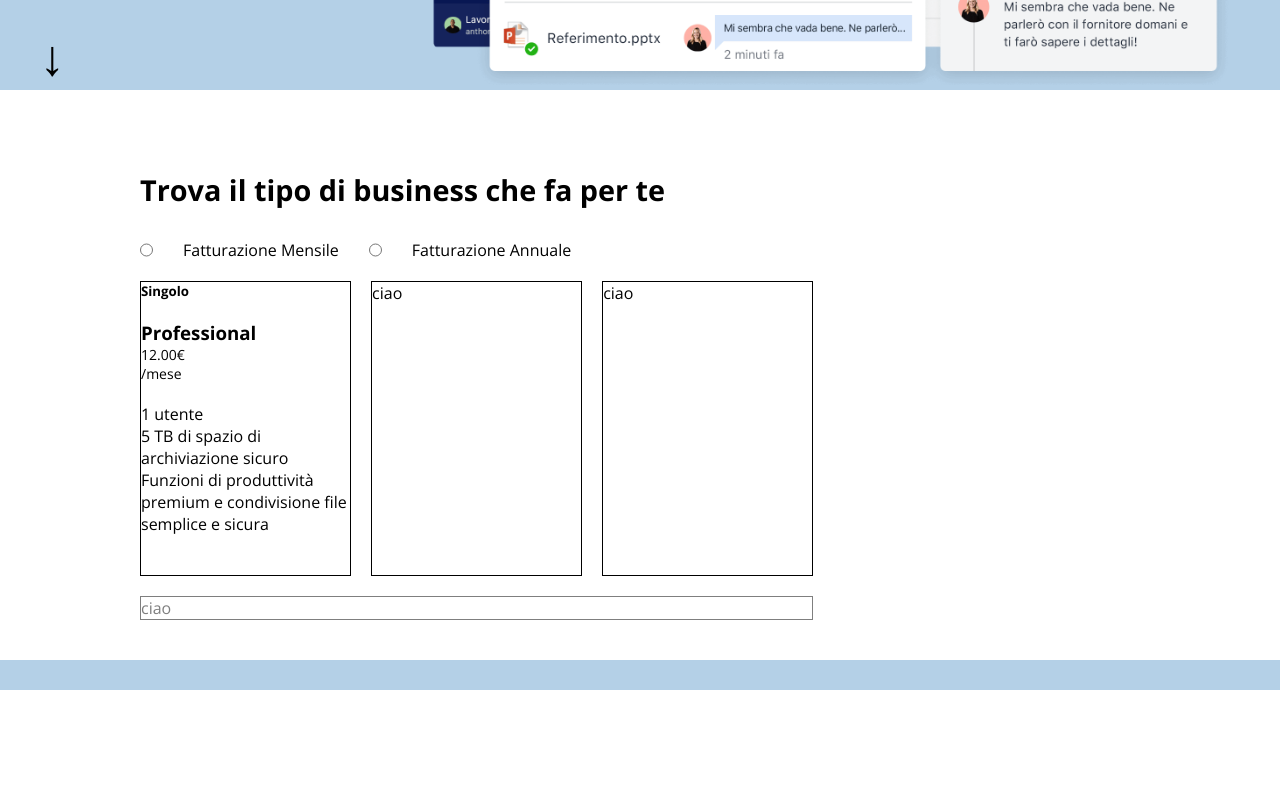
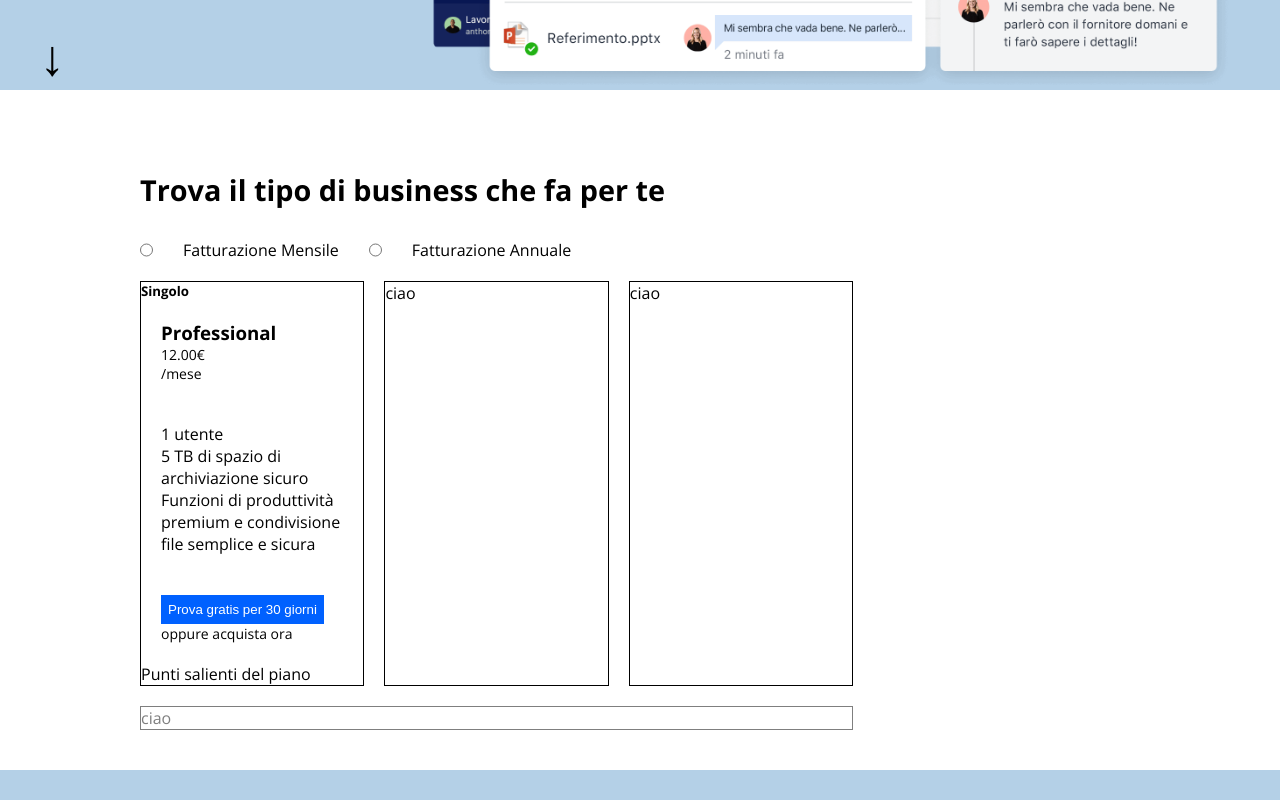
Before and after one commit to TuriniMattia/htmlcss-dropbox, a plain HTML site: page index.html in a window 1280 px wide. Shown: the part 742-1542 px from the top of the page. Before the commit the page ends 1432 px from the top, so only its background shows below. Drawn offline with nearby package versions, Linux system fonts and the light colour scheme.

Commit message:
[ADD]4th-commit

```diff
--- a/index.html
+++ b/index.html
@@ -71,15 +71,24 @@
                                     <h3>Professional</h3>
                                     <p>12.00&euro; <br>/mese</p>
                                 </div>
-                                <div>
+                                <div class="cll-lst">
                                     <ul>
                                         <li>1 utente</li>
                                         <li>5 TB di spazio di archiviazione sicuro</li>
                                         <li>Funzioni di produttività premium e condivisione file semplice e sicura</li>
                                     </ul>
                                 </div>
-                                <div></div>
-                                <div></div>
+                                <div class="btn-lst cll-lst">
+                                    <button>Prova gratis per 30 giorni</button>
+                                    <p>oppure <a href="">acquista ora</a></p>
+                                </div>
+                                <div>
+                                    <ul> Punti salienti del piano
+                                        <li></li>
+                                        <li></li>
+                                        <li></li>
+                                    </ul>
+                                </div>
 
                             </div>
                             <div class="colonna-1d3">ciao</div>
--- a/style.css
+++ b/style.css
@@ -145,6 +145,11 @@ header{
 }
 
 .cll-lst{
+    padding: 20px;
+}
+
+.btn-lst {
+
 }
 
 .colonna-1d3 {
@@ -153,7 +158,6 @@ header{
     border: 1px solid rgb(0, 0, 0) ;
     display: flex;
     flex-direction: column;
-    gap: 20px;
 }
 
 .colonna-3d3 {
```
